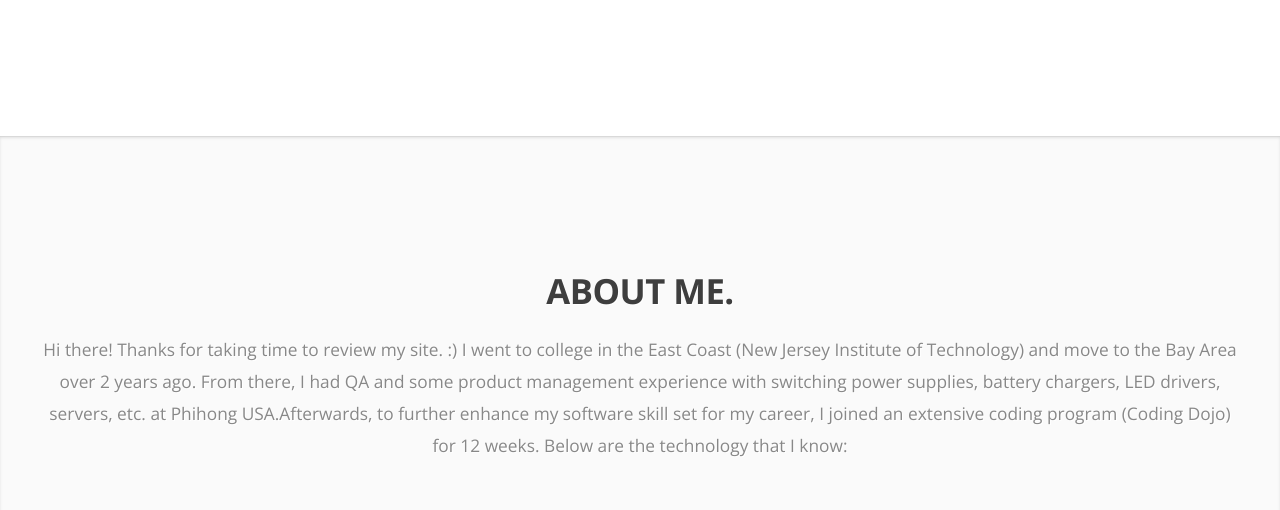
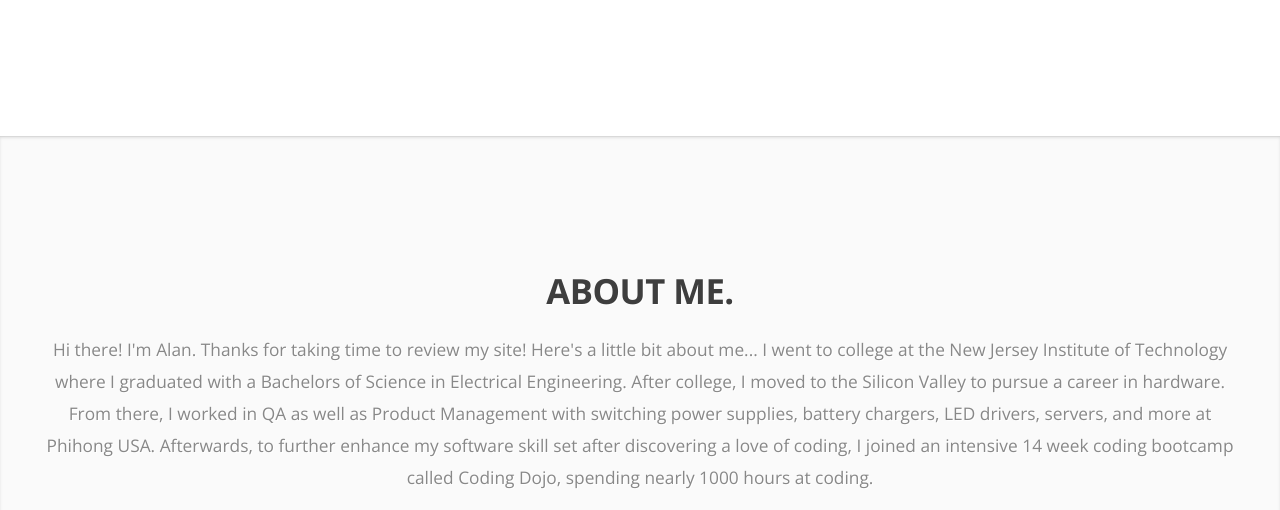
Before and after one commit to ypt3/portfolio, a website: page index.html in a window 1280 px wide. Shown: the part 558-1068 px from the top of the page. Drawn offline with nearby package versions, Linux system fonts and the light colour scheme; files that its build step writes are made by us from their sources; files whose address does not match are found by name.

Commit message:
about me edit

```diff
--- a/index.html
+++ b/index.html
@@ -69,7 +69,8 @@
 					<header>
 						<h2>ABOUT ME.</h2>
 						<div class="container">
-							<p>Hi there! Thanks for taking time to review my site. :) I went to college in the East Coast (New Jersey Institute of Technology) and move to the Bay Area over 2 years ago. From there, I had QA and some product management experience with switching power supplies, battery chargers, LED drivers, servers, etc. at  Phihong USA.Afterwards, to further enhance my software skill set for my career, I joined an extensive coding program (Coding Dojo) for 12 weeks. Below are the technology that I know:</p>
+							<p>Hi there! I'm Alan. Thanks for taking time to review my site! Here's a little bit about me...
+							I went to college at the New Jersey Institute of Technology where I graduated with a Bachelors of Science in Electrical Engineering. After college, I moved to the Silicon Valley to pursue a career in hardware. From there, I worked in QA as well as Product Management with switching power supplies, battery chargers, LED drivers, servers, and more at Phihong USA. Afterwards, to further enhance my software skill set after discovering a love of coding, I joined an intensive 14 week coding bootcamp called Coding Dojo, spending nearly 1000 hours at coding.</p>
 						</div>
 					</header>
 					<div class="container">
```
